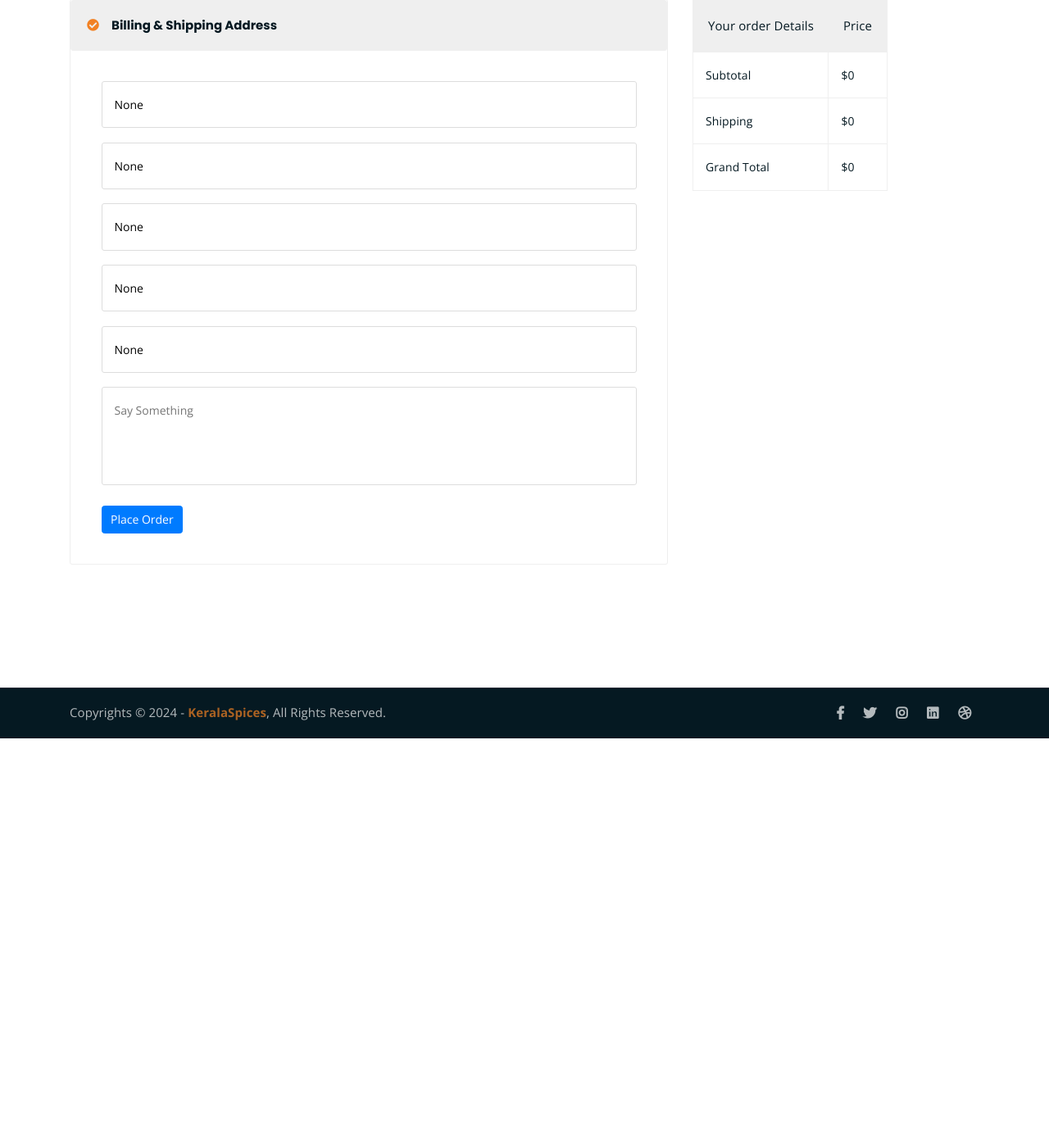
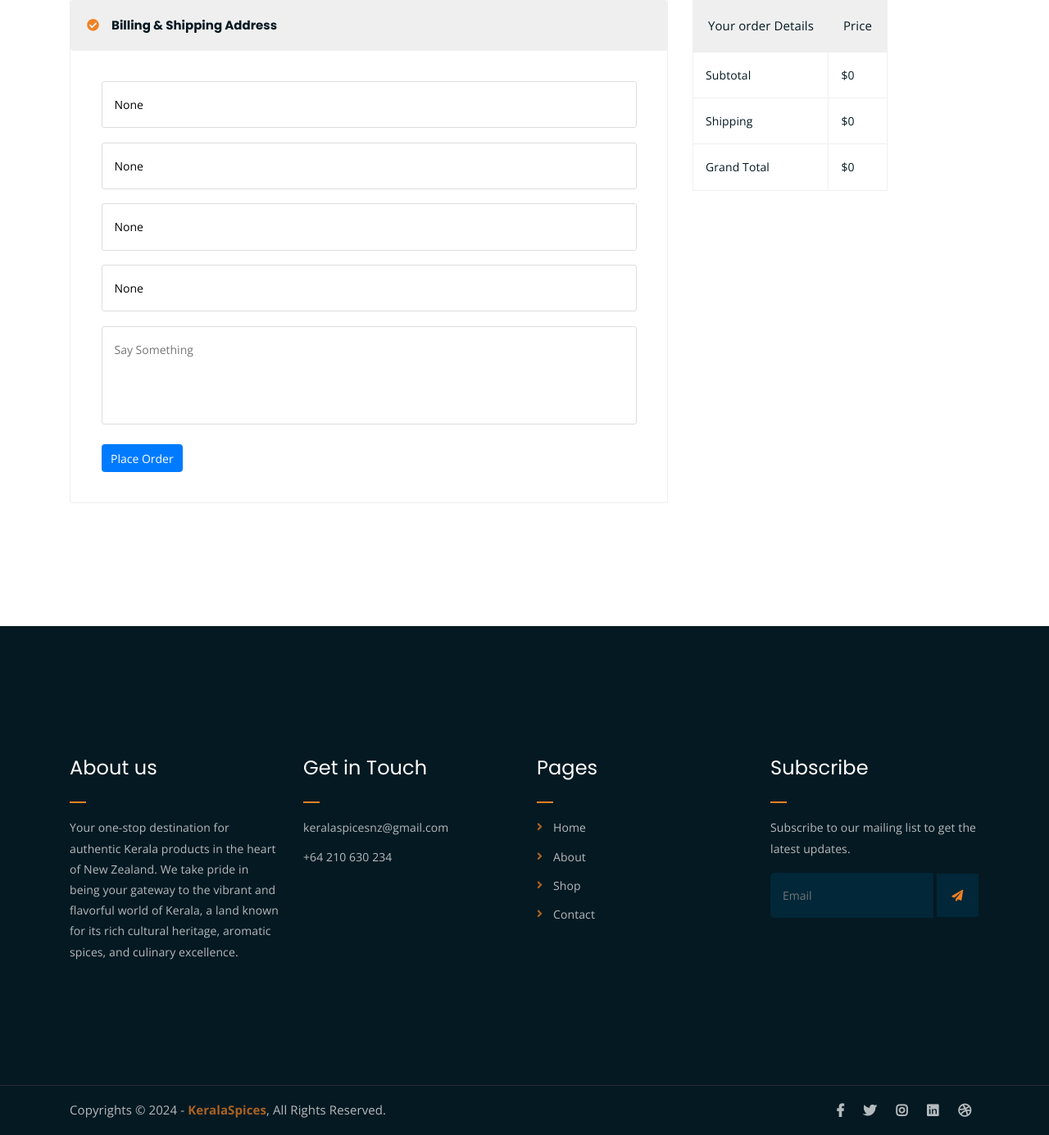
Before and after one commit to nihal459/kerala_spices, a Django app: page /checkout in a window 1280 px wide. Shown: the part 553-1938 px from the top of the page at 82% size. Before the commit the page ends 1454 px from the top, so only its background shows below. Run offline with Django 4.2, Linux system fonts and the light colour scheme; a user stored in the database is signed in; data that the repository does not hold is empty; some libraries are stand-ins or nearby versions.

Commit message:
update_1

```diff
--- a/spicesapp/templates/general/base.html
+++ b/spicesapp/templates/general/base.html
@@ -146,7 +146,51 @@
 
 
     {% endblock %}
-
+	<div class="footer-area">
+		<div class="container">
+			<div class="row">
+				<div class="col-lg-3 col-md-6">
+					<div class="footer-box about-widget">
+						<h2 class="widget-title">About us</h2>
+						<p>Your one-stop destination for authentic Kerala products in the heart of New Zealand. We take
+							pride in being your gateway to the vibrant and flavorful world of Kerala, a land known for
+							its rich cultural heritage, aromatic spices, and culinary excellence.</p>
+					</div>
+				</div>
+				<div class="col-lg-3 col-md-6">
+					<div class="footer-box get-in-touch">
+						<h2 class="widget-title">Get in Touch</h2>
+						<ul>
+							<!-- <li>34/8, East Hukupara, Gifirtok, Sadan.</li> -->
+							<li>keralaspicesnz@gmail.com</li>
+							<li>+64 210 630 234</li>
+						</ul>
+					</div>
+				</div>
+				<div class="col-lg-3 col-md-6">
+					<div class="footer-box pages">
+						<h2 class="widget-title">Pages</h2>
+						<ul>
+							<li><a href="{% url 'index' %}">Home</a></li>
+							<li><a href="{% url 'about_us' %}">About</a></li>
+							<li><a href="{% url 'shop' %}">Shop</a></li>
+							<li><a href="{% url 'contact_us' %}">Contact</a></li>
+						</ul>
+					</div>
+				</div>
+				<div class="col-lg-3 col-md-6">
+					<div class="footer-box subscribe">
+						<h2 class="widget-title">Subscribe</h2>
+						<p>Subscribe to our mailing list to get the latest updates.</p>
+						<form action="index.html">
+							<input type="email" placeholder="Email">
+							<button type="submit"><i class="fas fa-paper-plane"></i></button>
+						</form>
+					</div>
+				</div>
+			</div>
+		</div>
+	</div>
 
 	<!-- end footer -->
 	<!-- copyright -->
--- a/spicesapp/templates/general/checkout.html
+++ b/spicesapp/templates/general/checkout.html
@@ -47,7 +47,7 @@
 											<form method="POST">
 												{% csrf_token %}
 												<p><input type="text" value="{{request.user.address}}" name="address" placeholder="Address" required></p>
-												<p><input type="text" value="{{request.user.location}}" name="location" placeholder="Location" ></p>
+												{% comment %} <p><input type="text" value="{{request.user.location}}" name="location" placeholder="Location" ></p> {% endcomment %}
 												<p><input type="text" value="{{request.user.city}}" name="city" placeholder="City" required></p>
 												<p><input type="text" value="{{request.user.pincode}}" name="pincode" placeholder="Pincode" required></p>
 												<p><input type="text" value="{{request.user.landmark}}" name="landmark" placeholder="Landmark" required></p>
--- a/spicesapp/templates/user/user_orders.html
+++ b/spicesapp/templates/user/user_orders.html
@@ -28,7 +28,7 @@
                     <th>Address</th>
                     <th>City</th>
                     <th>Pincode</th>
-                    <th>Location</th>
+                    {% comment %} <th>Location</th> {% endcomment %}
                     <th>Status</th>
                     <th>View Products</th>
 
@@ -43,7 +43,7 @@
                     <td>{{ ordered_product.address }}</td>
                     <td>{{ ordered_product.city }}</td>
                     <td>{{ ordered_product.pincode }}</td>
-                    <td>{{ ordered_product.location }}</td>
+                    {% comment %} <td>{{ ordered_product.location }}</td> {% endcomment %}
                     <td>{{ ordered_product.status }}</td>
                     <td><a href="{% url 'view_products' ordered_product.pk %}">View Products</td>
                 </tr>
--- a/spicesapp/templates/user/user_profile.html
+++ b/spicesapp/templates/user/user_profile.html
@@ -43,10 +43,10 @@
 								<label for="email">Email:</label>
 								<input type="email" class="form-control" id="email" value="{{ request.user.email }}" readonly>
 							</div>
-							<div class="form-group">
+							{% comment %} <div class="form-group">
 								<label for="location">Location:</label>
 								<input type="url" class="form-control" id="location" name="location" value="{{ request.user.location }}">
-							</div>
+							</div> {% endcomment %}
 							<div class="form-group">
 								<label for="address">Address:</label>
 								<textarea class="form-control" id="address" name="address">{{ request.user.address }}</textarea>
--- a/spicesapp/views.py
+++ b/spicesapp/views.py
@@ -162,11 +162,11 @@
         cart_items = AddToCart.objects.filter(user=request.user)
 
         subtotal = cart_items.aggregate(total_price=Sum('price'))['total_price'] or 0
-        shipping_charge = 45
+        shipping_charge = 0
         total = subtotal + shipping_charge
 
         address = request.POST.get('address')
-        location = request.POST.get('location')
+        # location = request.POST.get('location')
         city = request.POST.get('city')
         pincode = request.POST.get('pincode')
         landmark = request.POST.get('landmark')
@@ -175,7 +175,7 @@
             user=request.user,
             total_price=total,
             address=address,
-            location=location,
+            # location=location,
             city=city,
             pincode=pincode,
             landmark=landmark,
@@ -231,19 +231,18 @@
 
 
 def spices_login(request):
-     if request.method == "POST":
-          username = request.POST['username']
-          password = request.POST['pass']
-          user = authenticate(request, username=username, password=password)
-          if user is not None:
-               login(request,user)
-               return redirect("spices_home")
-          else:
-               messages.info(request,'Username or password incorrect')
-               return redirect('spices_login')
+    if request.method == "POST":
+        username = request.POST.get('username')
+        password = request.POST.get('pass')
+        user = authenticate(request, username=username, password=password)
+        if user is not None and user.is_superuser:  # Check if user is not None and is a superuser
+            login(request, user)
+            return redirect("spices_home")
+        else:
+            messages.error(request, 'Username or password incorrect or you are not a superuser')
+            return redirect('spices_login')
 
-
-     return render(request,'spices_admin/spices_login.html')
+    return render(request, 'spices_admin/spices_login.html')
 
 
 def spices_home(request):
@@ -417,6 +416,45 @@
 
 
 
+# def user_reg(request):
+#     if request.method == "POST":
+#         name = request.POST.get("name")
+#         email = request.POST.get("email")
+#         passw = request.POST.get("pass")
+#         if User.objects.filter(email=email).exists():
+#             messages.error(request, 'Email already exists')
+#             return render(request, 'user/user_reg.html')
+#         else:
+#             user = User.objects.create_user(
+#                 name = name,
+#                 username = email,
+#                 email = email,
+#                 password=passw,
+#                 is_customer=True,
+#             )
+#             # Add a success message
+#             messages.success(request, 'Registration successful. You can now log in.')
+#             return redirect('user_reg')
+#     else:
+#         return render(request, 'user/user_reg.html')
+
+
+# def user_log(request):
+#     if request.method == 'POST':
+#         uname = request.POST.get('email')
+#         passw = request.POST.get('pass')
+
+#         user = User.objects.filter(username=uname).first()
+
+#         if user is not None and user.check_password(passw) and user.is_customer:
+#             login(request, user)
+#             return redirect('index')
+#         else:
+#             messages.error(request, 'Invalid login credentials.')
+
+#     return render(request, 'user/user_log.html')
+
+
 def user_reg(request):
     if request.method == "POST":
         name = request.POST.get("name")
@@ -427,15 +465,17 @@
             return render(request, 'user/user_reg.html')
         else:
             user = User.objects.create_user(
+                username=email,
+                email=email,
                 name = name,
-                username = email,
-                email = email,
                 password=passw,
                 is_customer=True,
             )
+            # Automatically log in the user after registration
+            login(request, user)
             # Add a success message
-            messages.success(request, 'Registration successful. You can now log in.')
-            return redirect('user_reg')
+            messages.success(request, 'Registration successful. You are now logged in.')
+            return redirect('index')
     else:
         return render(request, 'user/user_reg.html')
 
@@ -456,13 +496,16 @@
     return render(request, 'user/user_log.html')
 
 
+
+
+
 def user_profile(request):
     user = request.user
     if request.method == "POST":
         # Collect form data
         name = request.POST.get('name')
         mobile_number = request.POST.get('mobile_number')
-        location = request.POST.get('location')
+        # location = request.POST.get('location')
         address = request.POST.get('address')
         city = request.POST.get('city')
         landmark = request.POST.get('landmark')
@@ -471,7 +514,7 @@
         # Update user profile
         user.name = name
         user.mobile_number = mobile_number
-        user.location = location
+        # user.location = location
         user.address = address
         user.city = city
         user.landmark = landmark
```
Also changed, not shown: spicesapp/templates/general/index.html (+7 -52 lines), spicesapp/templates/spices_admin/spices_orders.html (+4 -4 lines), db.sqlite3.
